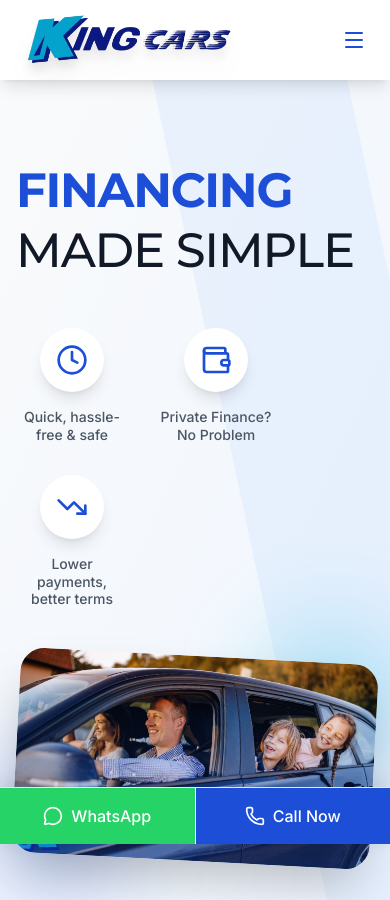
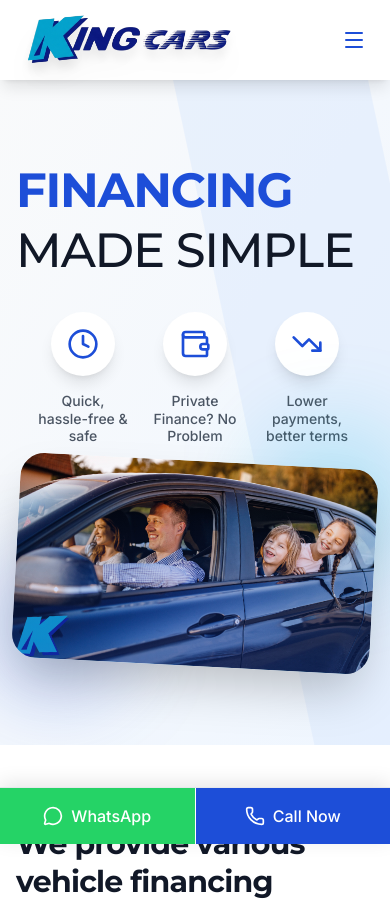
Before and after one commit to pottie2288/king-cars-website, a React (Vite) app: page /finance in a window 390 px wide. Shown: the top 900 px of the page. Built offline with nearby package versions, Linux system fonts and the light colour scheme.

Commit message:
style: refine finance page mobile layout (icons alignment and spacing)

```diff
--- a/src/pages/FinancePage.tsx
+++ b/src/pages/FinancePage.tsx
@@ -93,8 +93,8 @@ export function FinancePage() {
                 <span className="block text-gray-900 font-light">MADE SIMPLE</span>
               </h1>
 
-              <div className="flex flex-wrap gap-8 mt-12">
-                <div className="flex flex-col items-center text-center w-28">
+              <div className="flex flex-row justify-center lg:justify-start gap-4 sm:gap-8 mt-8 lg:mt-12">
+                <div className="flex flex-col items-center text-center w-24 sm:w-28">
                   <div className="w-16 h-16 bg-white rounded-full shadow-lg flex items-center justify-center mb-4 text-king-blue">
                     <Clock className="w-8 h-8" />
                   </div>
@@ -103,7 +103,7 @@ export function FinancePage() {
                   </p>
                 </div>
 
-                <div className="flex flex-col items-center text-center w-28">
+                <div className="flex flex-col items-center text-center w-24 sm:w-28">
                   <div className="w-16 h-16 bg-white rounded-full shadow-lg flex items-center justify-center mb-4 text-king-blue">
                     <Wallet className="w-8 h-8" />
                   </div>
@@ -112,7 +112,7 @@ export function FinancePage() {
                   </p>
                 </div>
 
-                <div className="flex flex-col items-center text-center w-28">
+                <div className="flex flex-col items-center text-center w-24 sm:w-28">
                   <div className="w-16 h-16 bg-white rounded-full shadow-lg flex items-center justify-center mb-4 text-king-blue">
                     <TrendingDown className="w-8 h-8" />
                   </div>
@@ -123,7 +123,7 @@ export function FinancePage() {
               </div>
             </AnimatedSection>
 
-            <AnimatedSection className="relative lg:h-[500px] flex items-center justify-center">
+            <AnimatedSection className="relative lg:h-[500px] flex items-center justify-center -mt-8 lg:mt-0">
               <div className="relative z-10 rounded-3xl overflow-hidden shadow-2xl transform rotate-3 hover:rotate-0 transition-transform duration-500">
                 <img
                   src="/hero-showroom.png"
```
